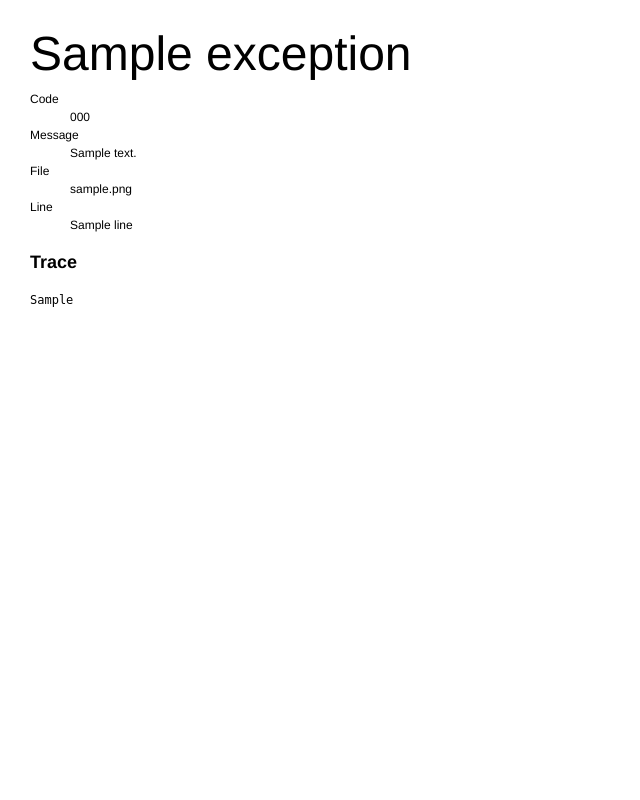
After one commit to marijnvdwerf/peek, a PHP site: template resources/views/error.twig in a window 1280 px wide. The commit adds this page. Shown: the whole page, without its empty margins (0-640 px from the left). Run offline with PHP 8.4, Linux system fonts and the light colour scheme; the template is opened without the code that fills it: most values are stand-ins (such as "Sample title", 1, 10 or a date in 2020); some libraries are stand-ins or nearby versions.

Commit message:
Add error renderer

```diff
--- a/composer.json
+++ b/composer.json
@@ -2,8 +2,9 @@
     "name": "marijnvdwerf/peek",
     "type": "project",
     "require": {
+        "slim/psr7": "^1.5",
         "slim/slim": "^4.8",
-        "slim/psr7": "^1.5"
+        "slim/twig-view": "^3.2"
     },
     "require-dev": {
         "symfony/var-dumper": "^5.3"
--- /dev/null
+++ b/resources/views/base.twig
@@ -0,0 +1,30 @@
+<html>
+<head>
+    <meta http-equiv='Content-Type' content='text/html; charset=utf-8'>
+    <title>{% block title %}{% endblock %}</title>
+    <style>
+        body {
+            margin: 0;
+            padding: 30px;
+            font: 12px/1.5 Helvetica, Arial, Verdana, sans-serif
+        }
+
+        h1 {
+            margin: 0;
+            font-size: 48px;
+            font-weight: normal;
+            line-height: 48px
+        }
+
+        strong {
+            display: inline-block;
+            width: 65px
+        }
+    </style>
+</head>
+<body>
+
+{% block content %}
+{% endblock %}
+</body>
+</html>
--- /dev/null
+++ b/resources/views/error.twig
@@ -0,0 +1,21 @@
+{% extends 'base.twig' %}
+
+{% block content %}
+    <h1>{{ exception.title }}</h1>
+    <dl>
+        <dt>Code</dt>
+        <dd>{{ exception.code }}</dd>
+
+        <dt>Message</dt>
+        <dd>{{ exception.message }}</dd>
+
+        <dt>File</dt>
+        <dd>{{ exception.file }}</dd>
+
+        <dt>Line</dt>
+        <dd>{{ exception.line }}</dd>
+    </dl>
+
+    <h2>Trace</h2>
+    <pre><code>{{ exception.traceAsString }}</code></pre>
+{% endblock %}
```
Also changed, not shown: public/index.php (+12 -1 lines), src/TwigErrorRenderer.php (added, +25 -0 lines), 1 other file.
